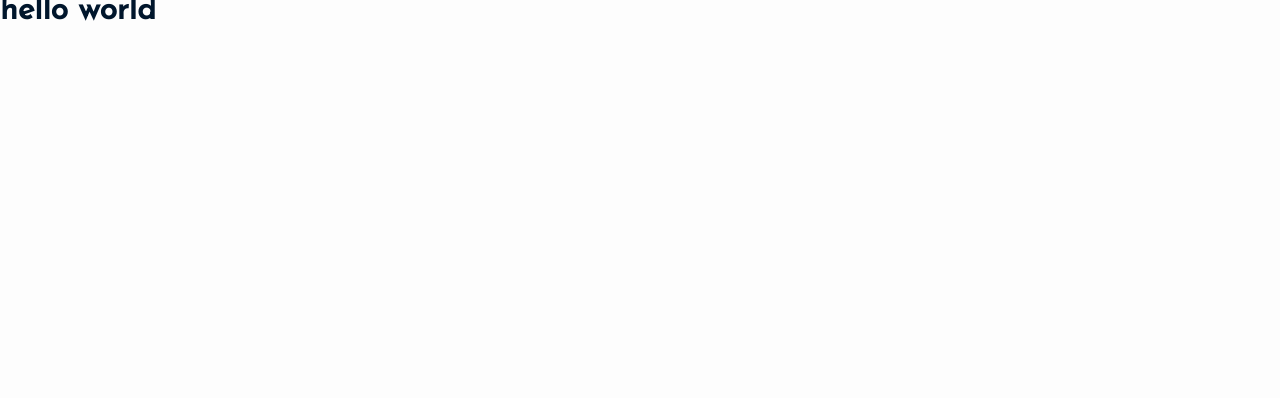
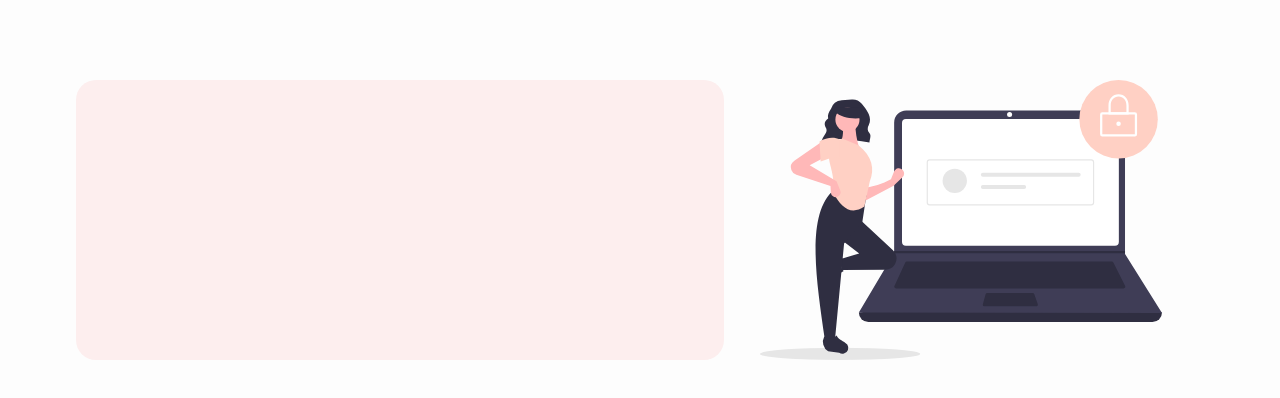
Before and after one commit to michaelb-code/Mern-reseau, a React (Create React App) app in the folder front/: page /profil in a window 1280 px wide. Shown: the top 398 px of the page. Built offline with nearby package versions, Linux system fonts and the light colour scheme.

Commit message:
creation des pages trending profil home et components signIn signUp

```diff
--- a/front/src/App.js
+++ b/front/src/App.js
@@ -1,11 +1,12 @@
 import React from "react";
+import AppRouter from "./components/Routes";
 
 const App = () => {
     return (
         <div>
-            <h1>hello world</h1>
+            <AppRouter />
         </div>
-    );
+    )
 };
 
 export default App;
--- /dev/null
+++ b/front/src/components/Log/index.js
@@ -0,0 +1,19 @@
+import React from 'react'
+
+const index = () => {
+  return (
+    <div className='connection-form'>
+        <div className='form-container'>
+            <ul>
+                <li>
+
+                </li>
+            </ul>
+
+        </div>
+
+    </div>
+  )
+}
+
+export default index
--- /dev/null
+++ b/front/src/components/Routes/index.js
@@ -0,0 +1,27 @@
+import React from 'react';
+import {BrowserRouter as Router, Route, Routes, Navigate} from 'react-router-dom'
+
+//Mes Imports de pages
+import Home from '../../pages/Home';
+import Profil from '../../pages/Profil';
+import Trending from '../../pages/Trending';
+
+
+const AppRouter = () => {
+    return (
+
+            <Router>
+                <Routes>
+                    <Route path="/" element={<Home/>}/>
+                    <Route path="/profil" element={<Profil/>}/>
+                    <Route path="/trending" element={<Trending/>}/>
+
+                    {/* Route pour rediriger toutes routes vers "/", si je tape nimporte quoi dans l'url je suis rediriger vers Home */}
+                    <Route path="*" element={<Navigate to="/" replace />} />
+                </Routes>
+            </Router>
+
+    )
+}
+
+export default AppRouter
--- /dev/null
+++ b/front/src/pages/Home.js
@@ -0,0 +1,12 @@
+import React from 'react'
+
+const Home = () => {
+  return (
+    <div>
+
+    hello depuis home
+    </div>
+  )
+}
+
+export default Home
--- /dev/null
+++ b/front/src/pages/Profil.js
@@ -0,0 +1,20 @@
+import React from 'react';
+import Log from "../components/Log"
+
+const Profil = () => {
+
+    return (
+        <div className="profil-page">
+            <div className="log-container">
+                <Log />
+                <div className='img-container'>
+                    <img src='./img/log.svg' alt='img de log' />
+                </div>
+
+
+            </div>
+        </div>
+    )
+}
+
+export default Profil
--- /dev/null
+++ b/front/src/pages/Trending.js
@@ -0,0 +1,9 @@
+import React from 'react';
+
+const Trending = () => {
+  return (
+    <div>trending</div>
+  )
+}
+
+export default Trending
```
Also changed, not shown: front/src/components/Log/SignInForm.js (added, +12 -0 lines), front/src/components/Log/SignUpForm.js (added, +12 -0 lines).
